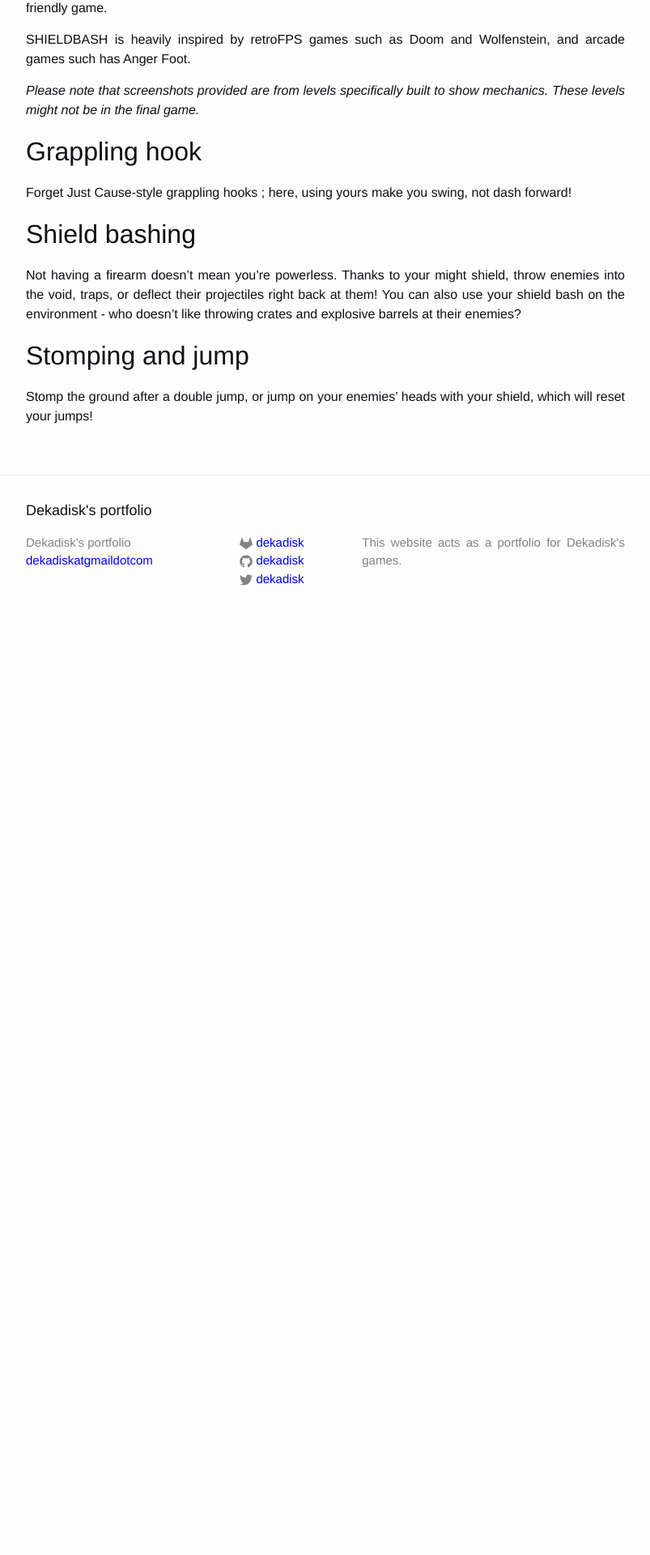
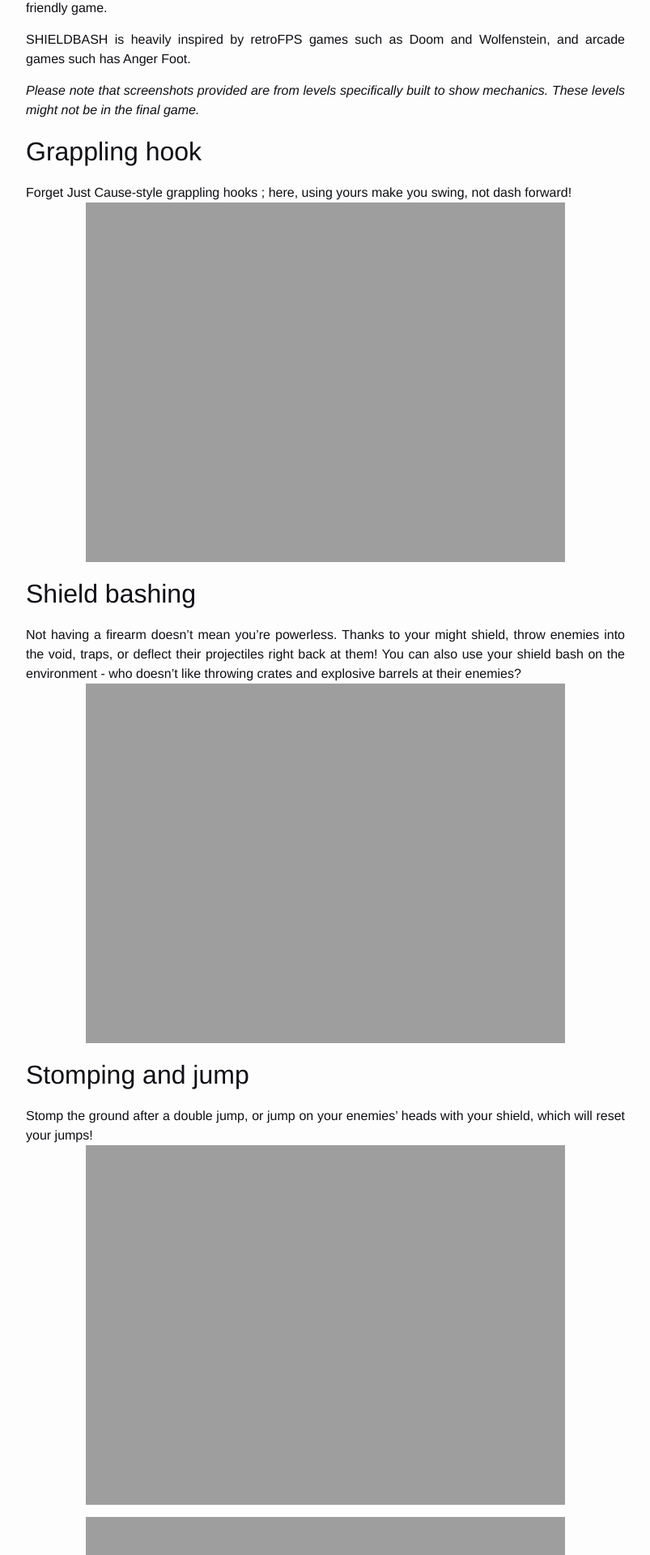
Before and after one commit to Dekadisk/dekadisk.github.io, a Jekyll site: the page built from _posts/2023-05-20-shieldbash.markdown, in a window 1280 px wide. Shown: the part 454-2374 px from the top of the page at 81% size, without its empty margins (238-1041 px from the left). Built offline with Jekyll 4.4.1, drawn with Linux system fonts in a browser that asks for light colours; before the commit the page ends 1275 px from its top, so only the background shows below that.

Commit message:
Update 2023-05-20-shieldbash.markdown

```diff
--- a/_posts/2023-05-20-shieldbash.markdown
+++ b/_posts/2023-05-20-shieldbash.markdown
@@ -16,11 +16,16 @@
 ## Grappling hook
 
 Forget Just Cause-style grappling hooks ; here, using yours make you swing, not dash forward!
+[<img width="80%" style="display:block; margin-left:auto; margin-right:auto" src="https://dekadisk.github.io/assets/Swinging.gif">](https://dekadisk.github.io/assets/Swinging.gif)
 
 ## Shield bashing
 
 Not having a firearm doesn't mean you're powerless. Thanks to your might shield, throw enemies into the void, traps, or deflect their projectiles right back at them! You can also use your shield bash on the environment - who doesn't like throwing crates and explosive barrels at their enemies?
+[<img width="80%" style="display:block; margin-left:auto; margin-right:auto" src="https://dekadisk.github.io/assets/ReflectBalls.gif">](https://dekadisk.github.io/assets/ReflectBalls.gif)
 
 ## Stomping and jump
 
 Stomp the ground after a double jump, or jump on your enemies' heads with your shield, which will reset your jumps!
+[<img width="80%" style="display:block; margin-left:auto; margin-right:auto" src="https://dekadisk.github.io/assets/Stomp.gif">](https://dekadisk.github.io/assets/Stomp.gif)
+
+[<img width="80%" style="display:block; margin-left:auto; margin-right:auto" src="https://dekadisk.github.io/assets/HeadJump.gif">](https://dekadisk.github.io/assets/HeadJump.gif)
```
